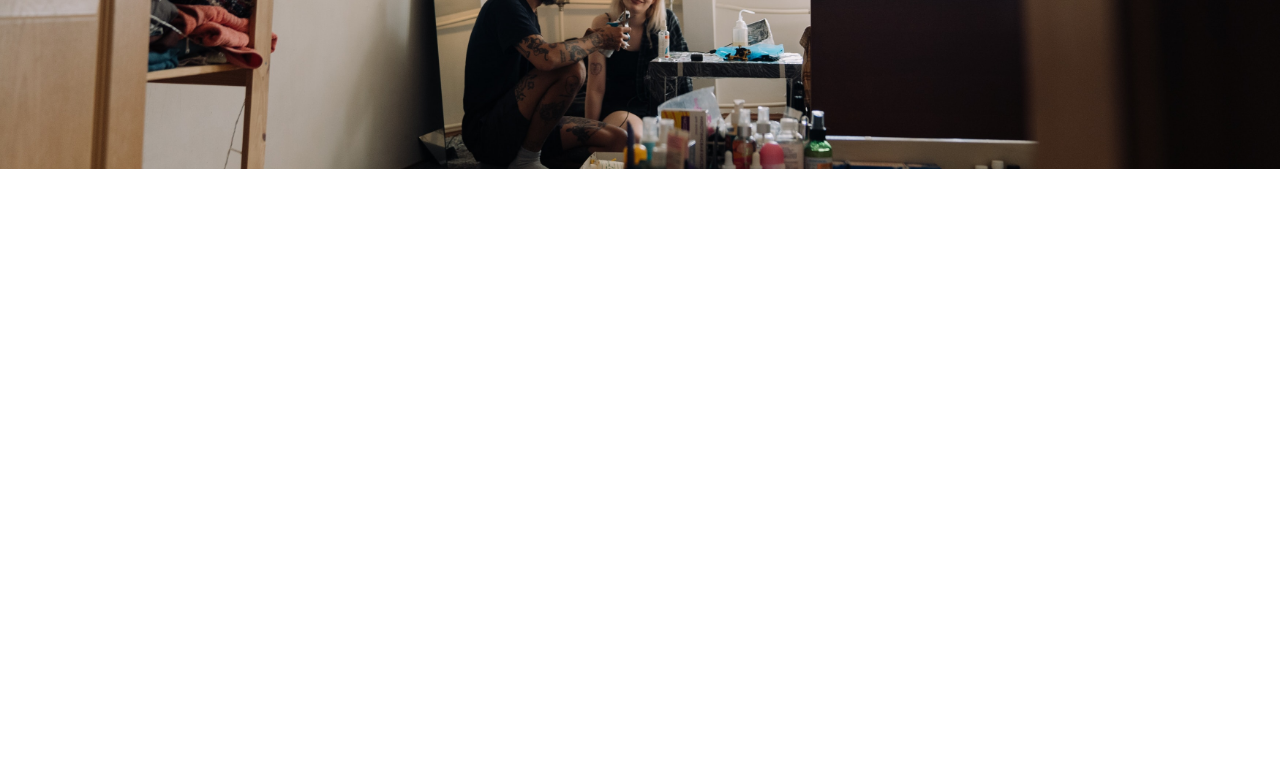
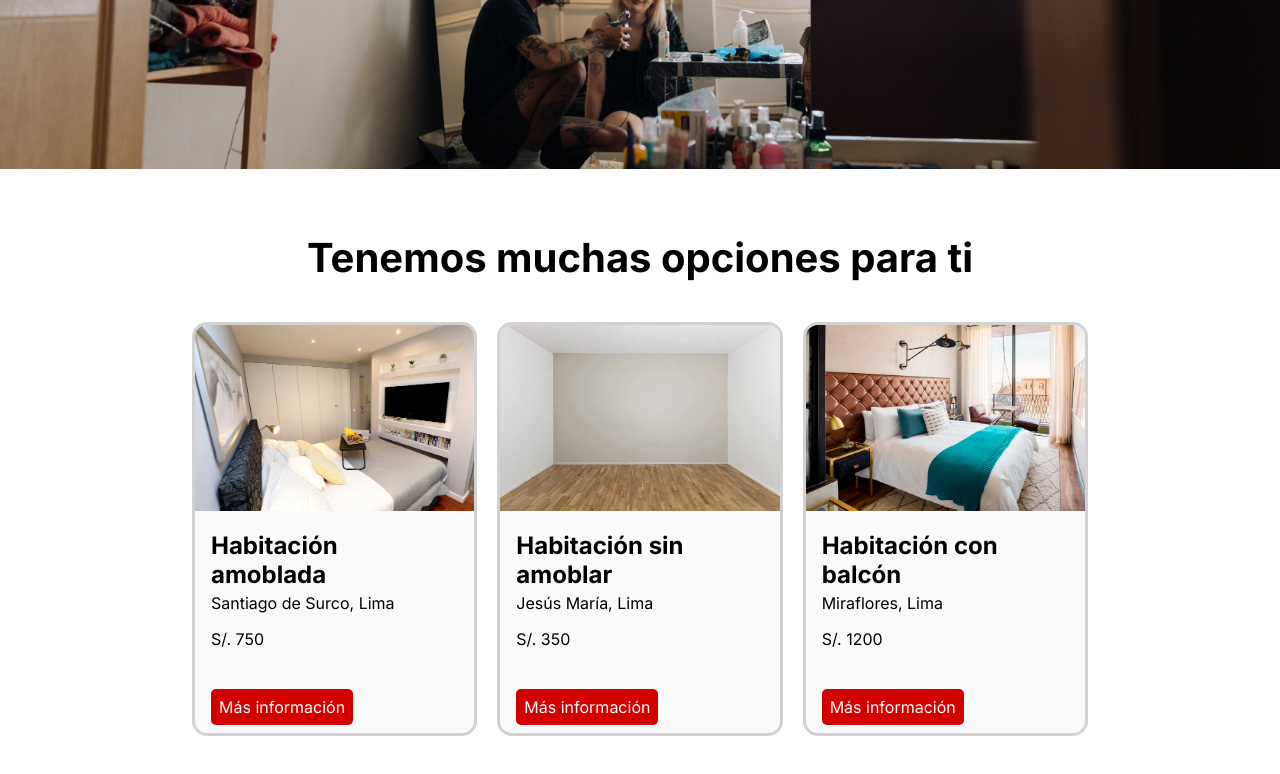
Before and after one commit to CoWorkers-Universitary-Residence/Landing-Page, a plain HTML site: page index.html in a window 1280 px wide. Shown: the part 466-1240 px from the top of the page. Before the commit the page ends 800 px from the top, so only its background shows below. Drawn offline with Linux system fonts and the light colour scheme.

Commit message:
feat: added services

```diff
--- a/index.html
+++ b/index.html
@@ -43,8 +43,39 @@
                 <div class="hero__content--footer"><a href="">Revisa una demo del producto</a></div>
             </div>
         </section>
+        <section class="services">
+            <h2 class="services--title">Tenemos muchas opciones para ti</h2>
+            <div class="cards">
+                <div class="card">
+                    <img src="resources/images/habitacion01.jpg" alt="habitacion amoblada">
+                    <div class="card__content">
+                        <h4 class="card-title">Habitación amoblada</h4>
+                        <p class="card-place">Santiago de Surco, Lima</p>
+                        <p class="card-price">S/. 750</p>
+                        <span class="card-more">Más información</span>
+                    </div>
+                </div>
+                <div class="card">
+                    <img src="resources/images/habitacion02.jpg" alt="habitacion sin amoblar">
+                    <div class="card__content">
+                        <h4 class="card-title">Habitación sin amoblar</h4>
+                        <p class="card-place">Jesús María, Lima</p>
+                        <p class="card-price">S/. 350</p>
+                        <span class="card-more">Más información</span>
+                    </div>
+                </div>
+                <div class="card">
+                    <img src="resources/images/habitacion03.jpg" alt="habitacion amoblada">
+                    <div class="card__content">
+                        <h4 class="card-title">Habitación con balcón</h4>
+                        <p class="card-place">Miraflores, Lima</p>
+                        <p class="card-price">S/. 1200</p>
+                        <span class="card-more">Más información</span>
+                    </div>
+                </div>
+            </div>
+        </section>
     </section>
-
     <script src="js/app.js"></script>
 </body>
 </html>
--- a/styles/style.css
+++ b/styles/style.css
@@ -3,6 +3,7 @@
 :root {
     --red: #d30000;
     --gray: #fafafa;
+    --dark-gray: #d1d1d1;
     --light-blue: #30A8F2;
     --white: #FFFFFF;
 }
@@ -168,6 +169,60 @@ nav div {
     font-weight: 800;
 }
 
+/*services*/
+.services {
+    margin: 4rem 15%;
+}
+.services--title {
+    font-size: 2.5rem;
+    text-align: center;
+    margin-bottom: 40px;
+}
+
+/*card*/
+.cards {
+    display: flex;
+    gap: 20px;
+}
+
+.card {
+    width: 450px;
+    border-radius: 15px;
+    border: var(--dark-gray) solid;
+    background-color: var(--gray);
+    box-sizing: content-box;
+}
+
+.card img {
+    width: 100%;
+    max-height: 250px;
+    border-radius: 12px 12px 0 0;
+}
+
+.card__content {
+    padding: 1rem 1rem;
+}
+
+.card-title {
+    margin: 0;
+    font-size: 1.5rem;
+}
+
+.card-place {
+    margin: 4px 0;
+}
+
+.card-price {
+    margin-bottom: 3rem;
+}
+
+.card-more {
+    padding: 0.5rem;
+    color: var(--white);
+    background-color: var(--red);
+    border-radius: 5px;
+}
+
 @media screen and (max-width: 1000px) {
     .navigation__mobile {
         display: inline;
```
Also changed, not shown: resources/images/habitacion01.jpg (added), resources/images/habitacion02.jpg (added), resources/images/habitacion03.jpg (added).
